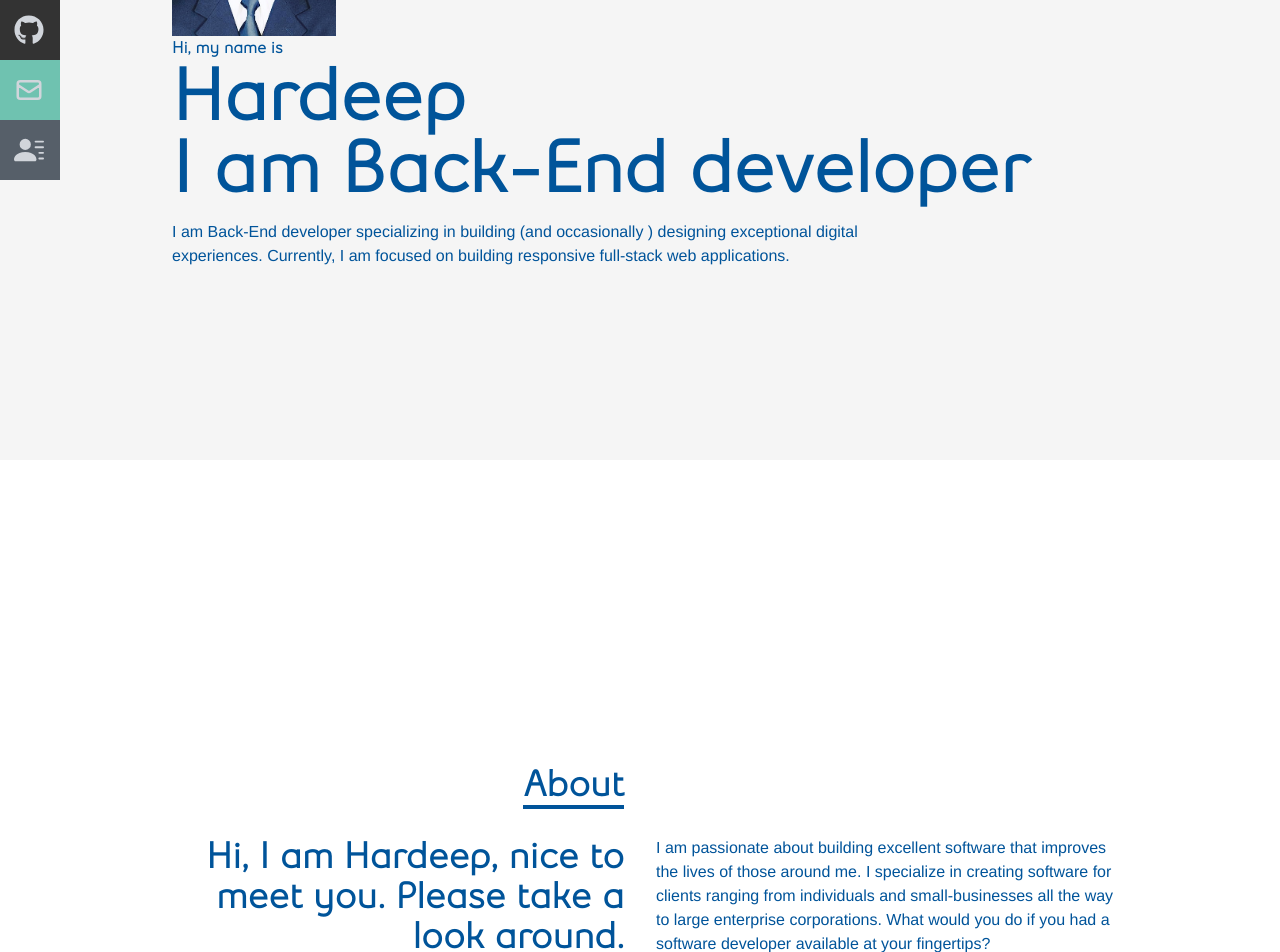
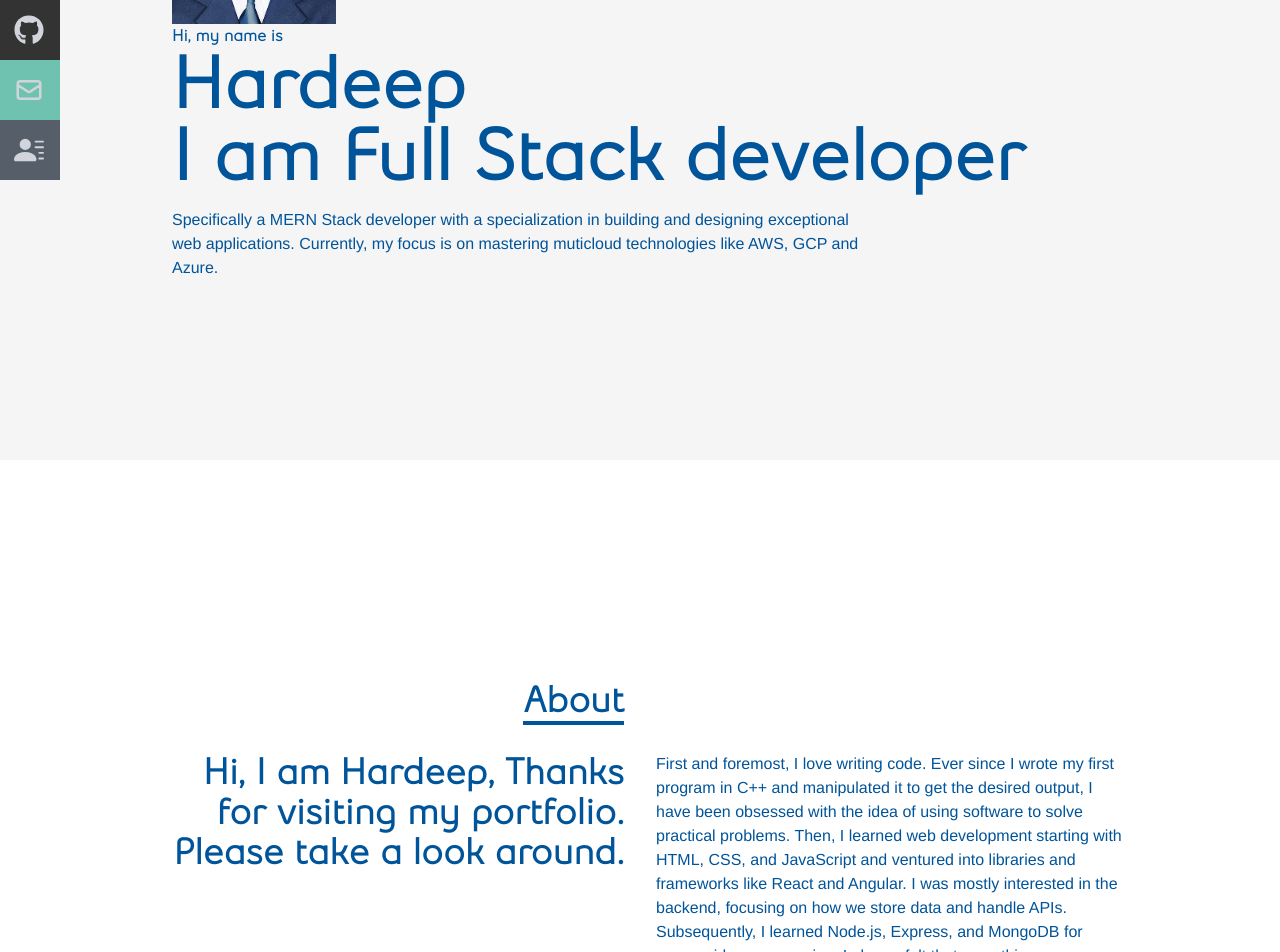
Before and after one commit to Hardeep6singh/MyPortfolio, a React (Create React App) app: page / in a window 1280 px wide. Shown: the part 340-1292 px from the top of the page. Built offline with nearby package versions, Linux system fonts and the light colour scheme.

Commit message:
Updated about me and home section

```diff
--- a/src/components/About.jsx
+++ b/src/components/About.jsx
@@ -14,13 +14,16 @@ const About = () => {
             </div>
             <div className='max-w-[1000px] w-full grid sm:grid-cols-2 gap-8 px-4'>
                 <div className='sm:text-right text-4xl font-bold'>
-                  <p className='bellFontStyle'> Hi, I am Hardeep, nice to meet you. Please take a look around.</p>
+                  <p className='bellFontStyle'> Hi, I am Hardeep, Thanks for visiting my portfolio. Please take a look around.</p>
                 </div>
                 <div>
-                  <p className='personalInfoStyle'> I am passionate about building excellent software that improves the lives of
-                    those around me. I specialize in creating software for clients ranging from individuals
-                    and small-businesses all the way to large  enterprise corporations. What would you do if you
-                    had a software developer available at your fingertips?
+                  <p className='personalInfoStyle'>First and foremost, I love writing code. Ever since I wrote my first program in C++ and
+                  manipulated it to get the desired output, I have been obsessed with the idea of using software to solve practical problems.
+                  Then, I learned web development starting with HTML, CSS, and JavaScript and ventured into libraries and frameworks
+                  like React and Angular. I was mostly interested in the backend, focusing on how we store data and handle APIs.
+                  Subsequently, I learned Node.js, Express, and MongoDB for server-side programming.
+                  I always felt that something was missing in my profile, and that's when cloud technologies came to mind.
+                   I started learning multicloud services like AWS, Azure, and GCP. Currently, I am in the process of learning AWS.
                   </p>
                 </div>
             </div>
--- a/src/components/Home.jsx
+++ b/src/components/Home.jsx
@@ -16,10 +16,10 @@ const Home = () => {
         <h1 className='text-4xl sm:text-7xl font-bold text-[#ccd6f6] bellFontStyle'>Hardeep</h1>
 
 
-        <h2 className='text-4xl sm:text-7xl font-bold text-[#8892b0] bellFontStyle'> I am Back-End developer</h2>
-        <p className='text-[#8892b0] py-4 max-w-[700px] personalInfoStyle'> I am Back-End developer specializing in building (and occasionally )
-          designing exceptional digital experiences. Currently, I am focused on
-          building responsive full-stack web applications.</p>
+        <h2 className='text-4xl sm:text-7xl font-bold text-[#8892b0] bellFontStyle'> I am Full Stack developer</h2>
+        <p className='text-[#8892b0] py-4 max-w-[700px] personalInfoStyle'> Specifically a MERN Stack developer with a specialization in building
+        and designing exceptional web applications. Currently, my focus is on mastering
+        muticloud technologies like AWS, GCP and Azure.</p>
 
 
       </div>
--- a/src/components/Navbar.jsx
+++ b/src/components/Navbar.jsx
@@ -95,7 +95,7 @@ const Navbar = () => {
         </li>
         <li className='w-[160px] h-[60px] flex justify-between items-center ml-[-100px] hover:ml-[-10px] duration-300 bg-[#565f69]'>
            <a className ='flex justify-between items-center w-full text-gray-300'
-            href='https://drive.google.com/file/d/1aXQk_DFAtcy8AgjSpe-6bwI8oRAFpBmQ/view?pli=1'>
+            href='https://drive.google.com/file/d/1GVLcYU0ZUtHVo1NIy_6wJ5yGwpRSuyCs/view?usp=drive_link'>
             Resume <BsFillPersonLinesFill size={30}/>
            </a>
 
```
